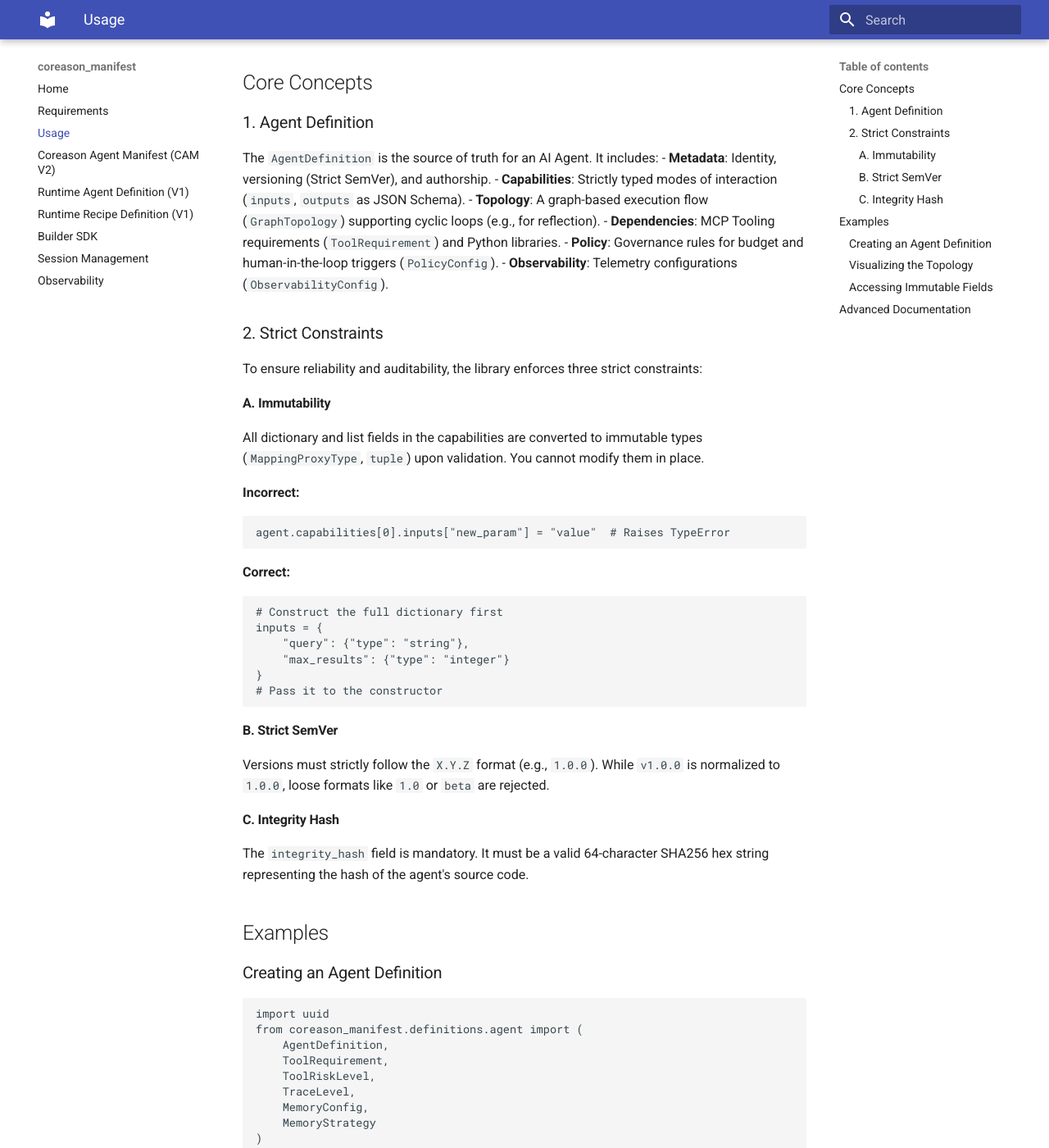
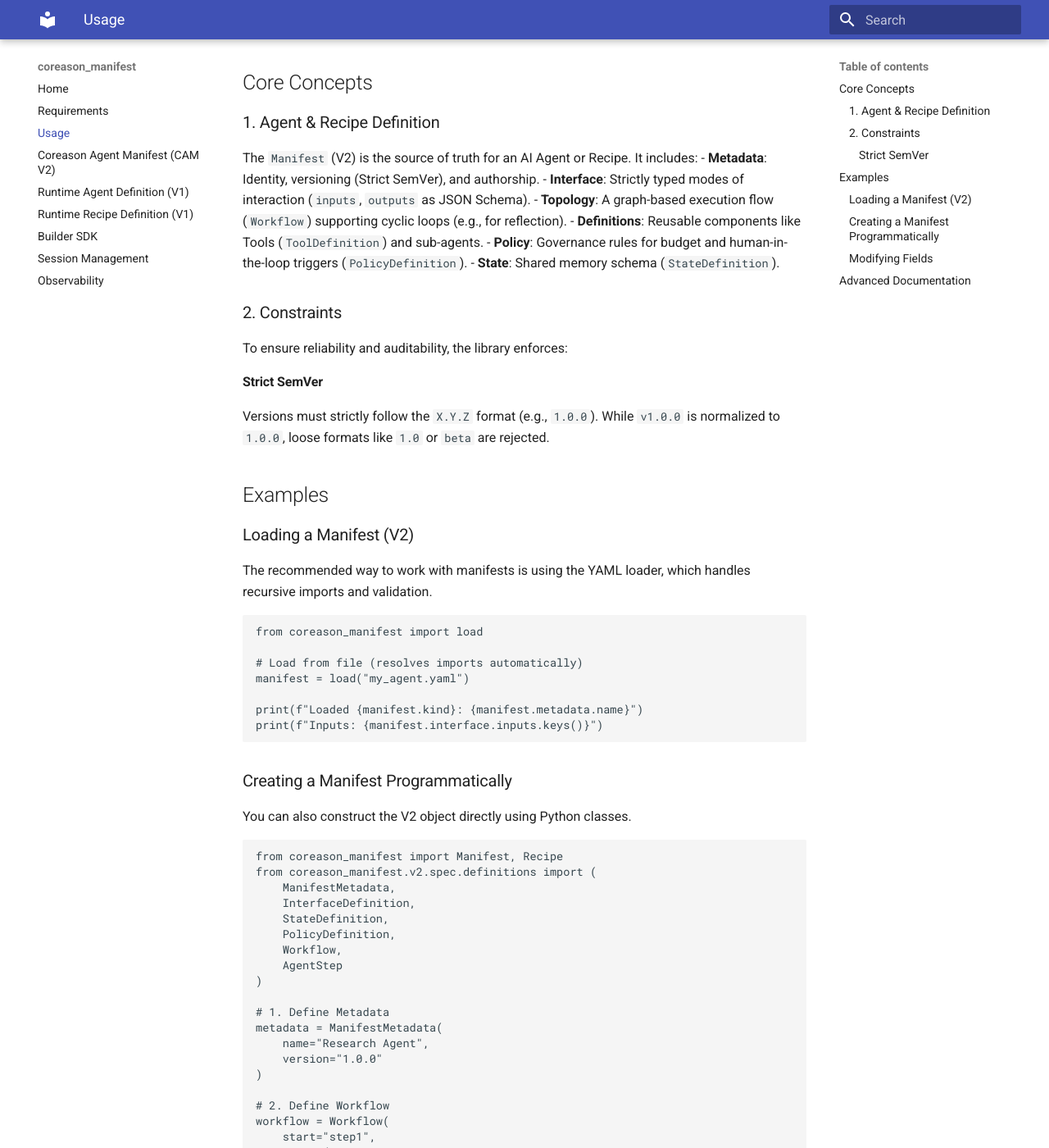
Before and after one commit to CoReason-AI/coreason-manifest, an MkDocs documentation site: the page built from docs/usage.md, in a window 1280 px wide and 1400 px high, scrolled down 306 px. Shown: the whole window at 82% size. Built offline with MkDocs 1.6.1 and Material for MkDocs 9.7.7, drawn with Linux system fonts in a browser that asks for light colours; some of the changed text lies outside the part shown.

Commit message:
Switch Coreason Manifest to V2 by default (#212)
* Switch Coreason Manifest to V2 by default

- Updates `src/coreason_manifest/__init__.py` to export V2 `Manifest` and `load/dump`.
- Removes V1 exports (`RecipeManifest`, `AgentDefinition`) from root.
- Updates `src/coreason_manifest/v1/__init__.py` to export all necessary V1 components for backward compatibility.
- Adds `tests/test_v2_exports.py` to verify the switch and fallback.

````diff
--- a/docs/usage.md
+++ b/docs/usage.md
@@ -6,154 +6,102 @@ It is designed to be a pure data library, meaning it contains **no execution log
 
 ## Core Concepts
 
-### 1. Agent Definition
-The `AgentDefinition` is the source of truth for an AI Agent. It includes:
+### 1. Agent & Recipe Definition
+The `Manifest` (V2) is the source of truth for an AI Agent or Recipe. It includes:
 - **Metadata**: Identity, versioning (Strict SemVer), and authorship.
-- **Capabilities**: Strictly typed modes of interaction (`inputs`, `outputs` as JSON Schema).
-- **Topology**: A graph-based execution flow (`GraphTopology`) supporting cyclic loops (e.g., for reflection).
-- **Dependencies**: MCP Tooling requirements (`ToolRequirement`) and Python libraries.
-- **Policy**: Governance rules for budget and human-in-the-loop triggers (`PolicyConfig`).
-- **Observability**: Telemetry configurations (`ObservabilityConfig`).
+- **Interface**: Strictly typed modes of interaction (`inputs`, `outputs` as JSON Schema).
+- **Topology**: A graph-based execution flow (`Workflow`) supporting cyclic loops (e.g., for reflection).
+- **Definitions**: Reusable components like Tools (`ToolDefinition`) and sub-agents.
+- **Policy**: Governance rules for budget and human-in-the-loop triggers (`PolicyDefinition`).
+- **State**: Shared memory schema (`StateDefinition`).
 
-### 2. Strict Constraints
-To ensure reliability and auditability, the library enforces three strict constraints:
+### 2. Constraints
+To ensure reliability and auditability, the library enforces:
 
-#### A. Immutability
-All dictionary and list fields in the capabilities are converted to immutable types (`MappingProxyType`, `tuple`) upon validation. You cannot modify them in place.
-
-**Incorrect:**
-```python
-agent.capabilities[0].inputs["new_param"] = "value"  # Raises TypeError
-```
-
-**Correct:**
-```python
-# Construct the full dictionary first
-inputs = {
-    "query": {"type": "string"},
-    "max_results": {"type": "integer"}
-}
-# Pass it to the constructor
-```
-
-#### B. Strict SemVer
+#### Strict SemVer
 Versions must strictly follow the `X.Y.Z` format (e.g., `1.0.0`). While `v1.0.0` is normalized to `1.0.0`, loose formats like `1.0` or `beta` are rejected.
-
-#### C. Integrity Hash
-The `integrity_hash` field is mandatory. It must be a valid 64-character SHA256 hex string representing the hash of the agent's source code.
 
 ## Examples
 
-### Creating an Agent Definition
+### Loading a Manifest (V2)
+
+The recommended way to work with manifests is using the YAML loader, which handles recursive imports and validation.
 
 ```python
-import uuid
-from coreason_manifest.definitions.agent import (
-    AgentDefinition,
-    ToolRequirement,
-    ToolRiskLevel,
-    TraceLevel,
-    MemoryConfig,
-    MemoryStrategy
+from coreason_manifest import load
+
+# Load from file (resolves imports automatically)
+manifest = load("my_agent.yaml")
+
+print(f"Loaded {manifest.kind}: {manifest.metadata.name}")
+print(f"Inputs: {manifest.interface.inputs.keys()}")
+```
+
+### Creating a Manifest Programmatically
+
+You can also construct the V2 object directly using Python classes.
+
+```python
+from coreason_manifest import Manifest, Recipe
+from coreason_manifest.v2.spec.definitions import (
+    ManifestMetadata,
+    InterfaceDefinition,
+    StateDefinition,
+    PolicyDefinition,
+    Workflow,
+    AgentStep
 )
 
 # 1. Define Metadata
-metadata = {
-    "id": uuid.uuid4(),
-    "version": "1.0.0",  # Strict SemVer
-    "name": "Research Agent",
-    "author": "Coreason AI",
-    "created_at": "2023-10-27T10:00:00Z"
-}
-
-# 2. Define Topology (Graph)
-# Using logic nodes for demonstration
-nodes = [
-    {"id": "start", "type": "logic", "code": "print('Starting')"},
-    {"id": "process", "type": "logic", "code": "process_data()"},
-    {"id": "end", "type": "logic", "code": "return result"}
-]
-
-edges = [
-    {"source_node_id": "start", "target_node_id": "process"},
-    {"source_node_id": "process", "target_node_id": "end"}
-]
-
-# 3. Instantiate Agent
-agent = AgentDefinition(
-    metadata=metadata,
-    capabilities=[
-        {
-            "name": "default",
-            "type": "atomic",
-            "description": "Default mode",
-            "inputs": {"topic": {"type": "string"}},
-            "outputs": {"summary": {"type": "string"}}
-        }
-    ],
-    config={
-        "nodes": nodes,
-        "edges": edges,
-        "entry_point": "start",
-        "model_config": {"model": "gpt-4", "temperature": 0.0},
-        "memory": MemoryConfig(
-            strategy=MemoryStrategy.SLIDING_WINDOW,
-            limit=20
-        )
-    },
-    dependencies={
-        "tools": [
-            ToolRequirement(
-                uri="mcp://search-service/google",
-                hash="a" * 64,  # Valid SHA256
-                scopes=["search:read"],
-                risk_level=ToolRiskLevel.STANDARD
-            )
-        ],
-        "libraries": ["pandas==2.0.0"]
-    },
-    policy={
-        "budget_caps": {"total_cost": 5.0},
-        "human_in_the_loop": ["process"]
-    },
-    observability={
-        "trace_level": TraceLevel.FULL,
-        "retention_policy": "90_days"
-    },
-    # Mandatory Integrity Hash
-    integrity_hash="e3b0c44298fc1c149afbf4c8996fb92427ae41e4649b934ca495991b7852b855"
+metadata = ManifestMetadata(
+    name="Research Agent",
+    version="1.0.0"
 )
 
-print(f"Agent '{agent.metadata.name}' created successfully.")
+# 2. Define Workflow
+workflow = Workflow(
+    start="step1",
+    steps={
+        "step1": AgentStep(
+            id="step1",
+            agent="gpt-4-researcher",
+            next="step2"
+        ),
+        # ... define other steps
+    }
+)
+
+# 3. Instantiate Manifest
+manifest = Recipe(
+    metadata=metadata,
+    interface=InterfaceDefinition(
+        inputs={"topic": {"type": "string"}},
+        outputs={"summary": {"type": "string"}}
+    ),
+    state=StateDefinition(),
+    policy=PolicyDefinition(max_retries=3),
+    workflow=workflow
+)
+
+print(f"Manifest '{manifest.metadata.name}' created successfully.")
 ```
 
-### Visualizing the Topology
-You can export the agent's execution flow as a Mermaid.js graph string for documentation or debugging.
+### Modifying Fields
+
+V2 Manifests are mutable to facilitate authoring and builder tools.
 
 ```python
-mermaid_str = agent.to_mermaid()
-print(mermaid_str)
-# Output:
-# graph TD
-# ...
-# start["start"]:::logic
-# ...
-```
+# Reading
+print(manifest.interface.inputs["topic"])
 
-### Accessing Immutable Fields
-
-```python
-# Reading is allowed
-print(agent.capabilities[0].inputs["topic"])
-
-# Writing raises TypeError
-try:
-    agent.capabilities[0].inputs["topic"] = "int"
-except TypeError as e:
-    print("Caught expected error:", e)
+# Writing
+manifest.interface.inputs["topic"] = {"type": "integer"}
 ```
 
 ## Advanced Documentation
 
-*   [Simulation Architecture](simulation_architecture.md): Details on ATIF compatibility and GAIA scenarios.
-*   [Audit & Compliance](audit_compliance.md): Details on EU AI Act compliance, Chain of Custody, and Integrity Hashing.
+*   [Coreason Agent Manifest (V2)](coreason_agent_manifest.md): The Canonical YAML Authoring Format.
+*   [V2 Loader Bridge](v2_bridge.md): How V2 manifests are compiled to V1 runtime objects.
+*   [Runtime Agent Definition (V1)](runtime_agent_definition.md): The internal runtime model (legacy/compiled).
+*   [Runtime Recipe Definition (V1)](runtime_recipe_definition.md): The internal runtime model (legacy/compiled).
+*   [Migration Guide](migration_guide_v2.md): How to migrate from V1 to V2.
````
Also changed, not shown: docs/coreason_agent_manifest.md (+2 -2 lines), docs/migration_guide_v2.md (added, +93 -0 lines), docs/runtime_agent_definition.md (+5 -2 lines), docs/runtime_recipe_definition.md (+4 -1 lines), docs/v2_bridge.md (+9 -9 lines), src/coreason_manifest/__init__.py (+10 -110 lines), 9 other files.
